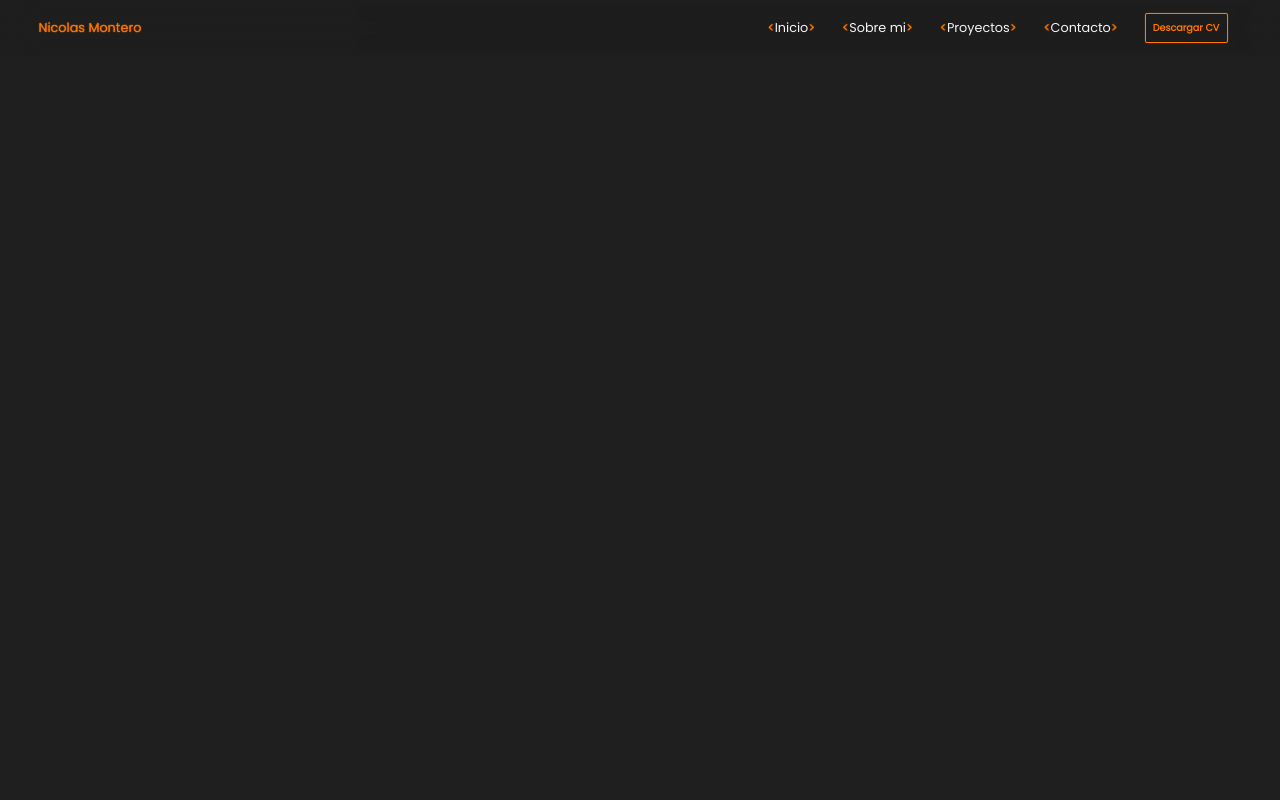
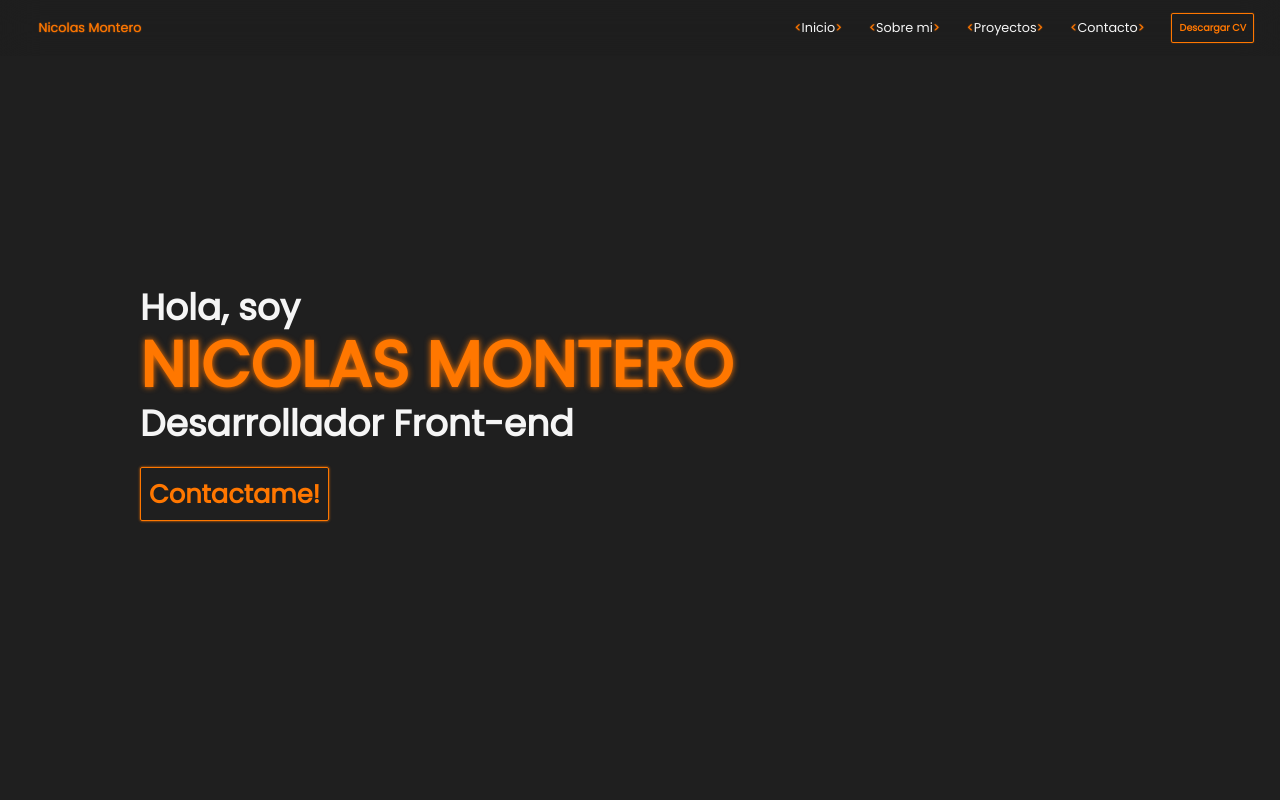
Before and after one commit to nemontero08/portfolio, a React (Create React App) app: page / in a window 1280 px wide. Shown: the top 800 px of the page. Built offline with nearby package versions, Linux system fonts and the light colour scheme.

Commit message:
basic layout - menu functions - button component

```diff
--- a/src/Portfolio.tsx
+++ b/src/Portfolio.tsx
@@ -1,12 +1,15 @@
-import React from 'react'
-import { Btn } from './components/common/Btn'
+
 import { NavBar } from './layout/NavBar'
+import { Hero } from './views/Hero'
 
 export const Portfolio = () => {
     return (
         <>
             <NavBar/>
-
+            <Hero/>
+            <div id="sobreMi" className='box'><h1>Sobre mi</h1></div>
+            <div id="proyectos" className='box'><h1>Proyectos</h1></div>
+            <div id="contacto" className='box'><h1>Contacto</h1></div>
         </>
     )
 }
--- a/src/components/common/Btn.tsx
+++ b/src/components/common/Btn.tsx
@@ -1,9 +1,11 @@
 
 interface BtnProps{
     text:string;
+    size:string;
+    url:string;
 }
-export const Btn = ({text}:BtnProps) => {
+export const Btn = ({text,size,url}:BtnProps) => {
     return (
-        <a className='btn' href=' '>{text}</a>
+        <a className={`btn ${size}`} href={url}>{text}</a>
     )
 }
--- a/src/layout/NavBar.tsx
+++ b/src/layout/NavBar.tsx
@@ -1,7 +1,5 @@
 import React, { useState } from 'react';
 import { Btn } from '../components/common/Btn';
-
-
 export const NavBar = () => {
 
     const [isOpen, setisOpen] = useState(false);
@@ -17,11 +15,11 @@ export const NavBar = () => {
                 <a className="logo glowing-txt" href=' '>Nicolas Montero</a>
 
                 <ul className={`navList ${isOpen ? `isOpen` : ` `}`}>
-                    <li className='navItem txt-deco' >Inicio</li>
-                    <li className='navItem txt-deco' >Sobre mi</li>
-                    <li className='navItem txt-deco' >Proyectos</li>
-                    <li className='navItem txt-deco' >Contacto</li>
-                    <Btn text='Descargar CV'/>
+                    <li className='navItem txt-deco' ><a href='#inicio'>Inicio</a></li>
+                    <li className='navItem txt-deco' ><a href='#sobreMi'>Sobre mi</a></li>
+                    <li className='navItem txt-deco' ><a href='#proyectos'>Proyectos</a></li>
+                    <li className='navItem txt-deco' ><a href='#contacto'>Contacto</a></li>
+                    <Btn size ='btn-s'text='Descargar CV' url= ' '/>
                 </ul>
                         <div className={`burgerBtn ${isOpen ? `burgerOpen` : ``}`} onClick={handleMenu}>
                             <div className='burger'></div>
--- a/src/styles/base/_settings.scss
+++ b/src/styles/base/_settings.scss
@@ -1,3 +1,6 @@
+html{
+    scroll-behavior: smooth;
+}
 *{
     margin: 0;
 }
@@ -5,7 +8,3 @@ body{
     background-color: $dark-grey;
     overflow-x: hidden;
 }
-.zfixed{
-    position: relative;
-    z-index: 0;
-}
--- a/src/styles/base/_typo.scss
+++ b/src/styles/base/_typo.scss
@@ -32,13 +32,15 @@ $semibold: 600;
 /*Mobile*/
 .titan{
     font-size: 3rem;
+    line-height: 100%;
 }
 
 h1,.title{
     font-size: 2rem;
+    line-height: 120%;
 }
 
-.titan,h1,.title{
+h1,.title{
     font-weight: $bold;
 }
 
@@ -54,13 +56,14 @@ h2,.small-txt{
     font-weight:$semibold;
 }
 
-.title,h2,.small-txt{
+h2,.small-txt{
     @include txt-deco();
 }
 
 @media only screen and (min-width: $desktop){
     .titan{
         font-size: 4rem;
+        line-height: 20%;
     }
 
     h1,.title{
--- a/src/styles/components/common/_Btn.scss
+++ b/src/styles/components/common/_Btn.scss
@@ -4,8 +4,8 @@
     box-shadow: $glow;
     border-radius: 2px;
     padding:0.8%;
-    margin: 1% 3%;
-    font-size: 0.6rem;
+    margin: 1% 0% 1% 0%;
+
     color: $orange;
     text-decoration: none;
     text-align: center;
@@ -14,3 +14,13 @@
         background-color: $orange-trn;
     }
 }
+
+.btn-s{
+    font-size: 0.6rem;
+}
+.btn-m{
+    font-size: 0.8rem;
+}
+.btn-l{
+    font-size: 1.6rem;
+}
--- a/src/styles/layout/_navBar.scss
+++ b/src/styles/layout/_navBar.scss
@@ -39,6 +39,10 @@ nav{
 }
 .navItem{
     padding: 2% 0;
+    a{
+        text-decoration: none;
+        color: $white;
+    }
 }
 .isOpen{
     transform: translateX(0%);
@@ -113,10 +117,13 @@ nav{
         margin-right: 5%;
         width: 70%;
         justify-content: end;
+        background: none;
+        backdrop-filter:none;
+        -webkit-backdrop-filter: none;
     }
     .navItem{
         padding: 0;
-        padding-left: 3%;
+        padding-right: 3%;
         cursor: pointer;
         width: fit-content;
     }
--- a/src/styles/main.scss
+++ b/src/styles/main.scss
@@ -8,3 +8,11 @@
 @import './layout/navBar';
 //COMPONENTS
 @import './components/common/Btn';
+//VIEWS
+@import './views/hero';
+
+
+.box{
+    width: 100%;
+    height: 100vh;
+}
--- /dev/null
+++ b/src/styles/views/_hero.scss
@@ -0,0 +1,27 @@
+.hero-cont{
+    width: 100%;
+    height: 100vh;
+    display: flex;
+    align-items: center;
+    justify-content: center;
+}
+.hero{
+    width: 80%;
+    max-width: 1000px;
+    justify-content: center;
+    .titan{
+        padding: 3% 0;
+    }
+
+}
+.last-txt{
+    margin-bottom: 6%;
+}
+@media only screen and (min-width: $desktop){
+    .last-txt{
+        margin-bottom: 3%;
+    }
+    .titan{
+        padding:0;
+    }
+}
--- /dev/null
+++ b/src/views/Hero.tsx
@@ -0,0 +1,14 @@
+import { Btn } from "../components/common/Btn"
+
+export const Hero = () => {
+    return (
+        <div id="inicio" className="hero-cont">
+            <div className="hero">
+                <p className="title">Hola, soy</p>
+                <h1 className="glowing-txt titan">NICOLAS MONTERO</h1>
+                <p className="title last-txt">Desarrollador Front-end</p>
+                <Btn size="btn-l" text="Contactame!" url="#contacto"/>
+            </div>
+        </div>
+    )
+}
```
Also changed, not shown: package.json (+6 -2 lines), 1 other file (tests, documents, lock files or other folders).
